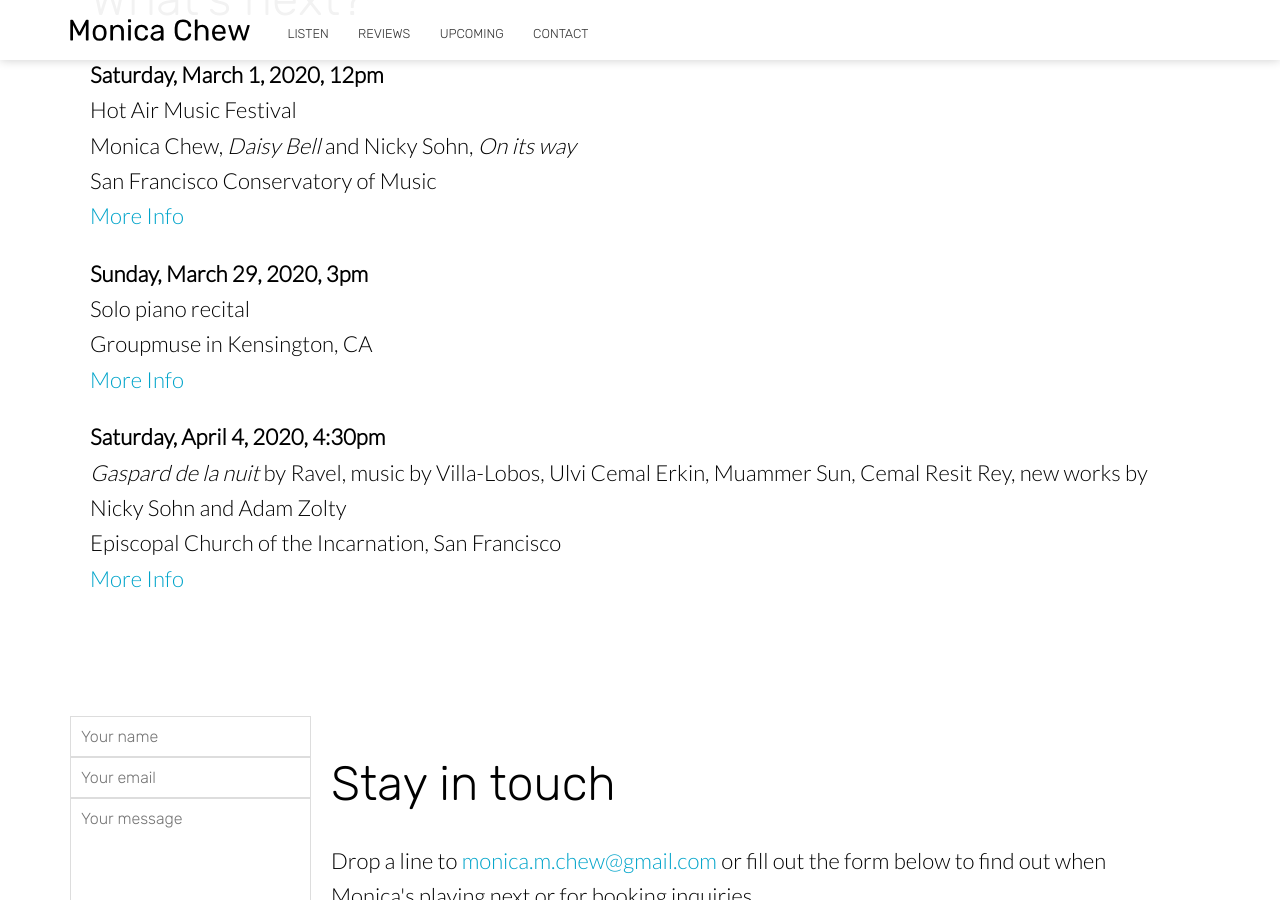
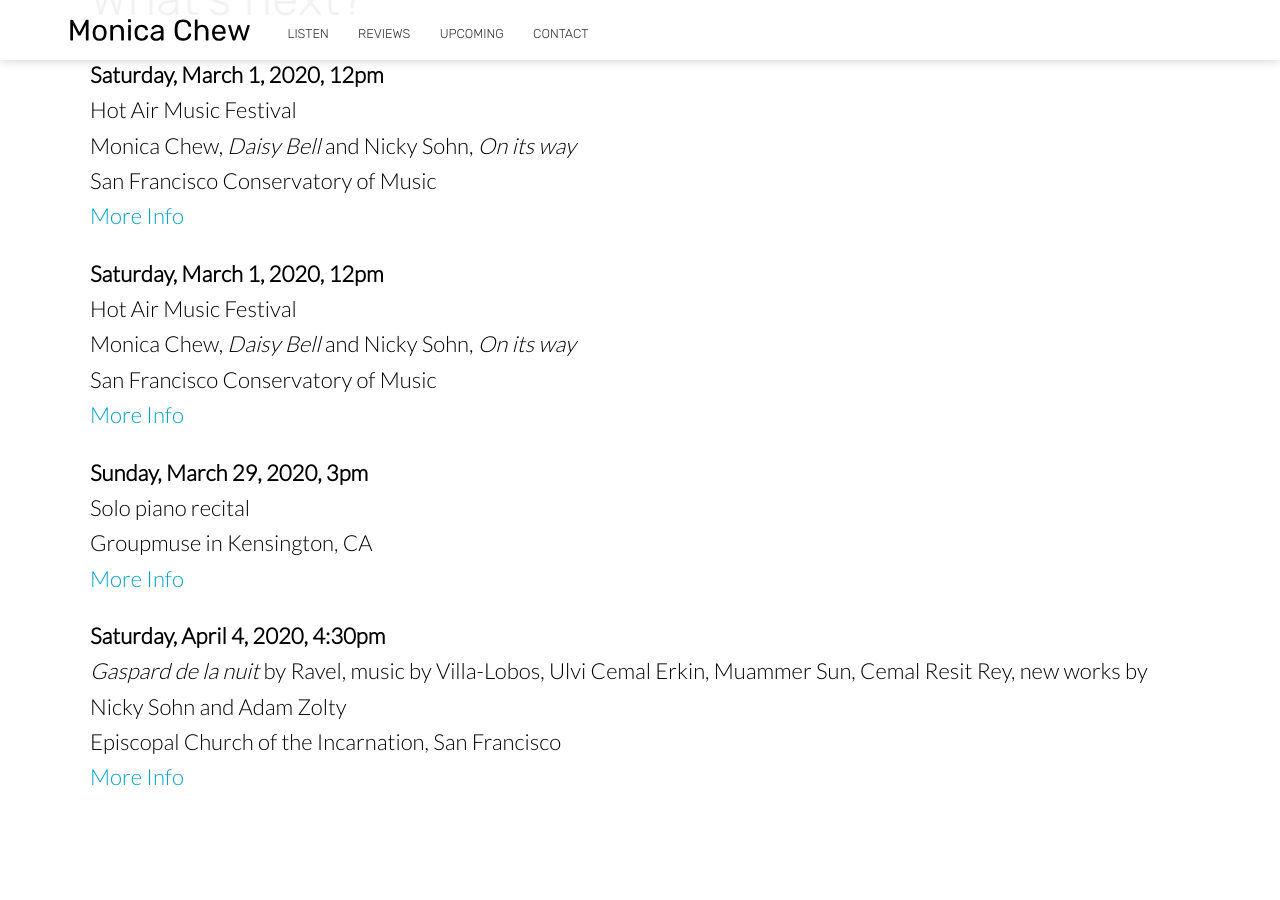
Before and after one commit to monicachew/monicachew.github.io, a Jekyll site: the page built from index.html, in a window 1280 px wide and 900 px high, scrolled down 2139 px. Built offline with Jekyll 4.4.1, drawn with Linux system fonts in a browser that asks for light colours; nearby versions of some CDN libraries.

Commit message:
Updated 'index.html' via CloudCannon

```diff
--- a/index.html
+++ b/index.html
@@ -62,6 +62,9 @@ bottom_image: /uploads/monica-head.png
 				<p class="editable">
 					<strong><strong>Saturday, March 1, 2020, 12pm</strong></strong><br />Hot Air Music Festival<br />Monica Chew, <em>Daisy Bell</em> and Nicky Sohn, <em>On its way</em><br />San Francisco Conservatory of Music<br /><a href="https://hotairmusicfestival.com/">More Info</a>
 				</p>
+					<p class="editable">
+					<strong><strong>Saturday, March 1, 2020, 12pm</strong></strong><br />Hot Air Music Festival<br />Monica Chew, <em>Daisy Bell</em> and Nicky Sohn, <em>On its way</em><br />San Francisco Conservatory of Music<br /><a href="https://hotairmusicfestival.com/">More Info</a>
+				</p>
 			    <p class="editable">
 			    	<strong><strong>Sunday, March 29, 2020, 3pm</strong></strong><br />Solo piano recital<br />Groupmuse in Kensington, CA<br /><a href="https://www.google.com/url?q=https://www.groupmuse.com/events/10138/early-access/BAhpApon--a9cb3d15eb644b0bdbcf068ec3928d1869261e8b&amp;sa=D&amp;usd=2&amp;usg=AOvVaw22AeGR204O3JX3OdEVXZaz">More Info</a>
 			    </p>
```
